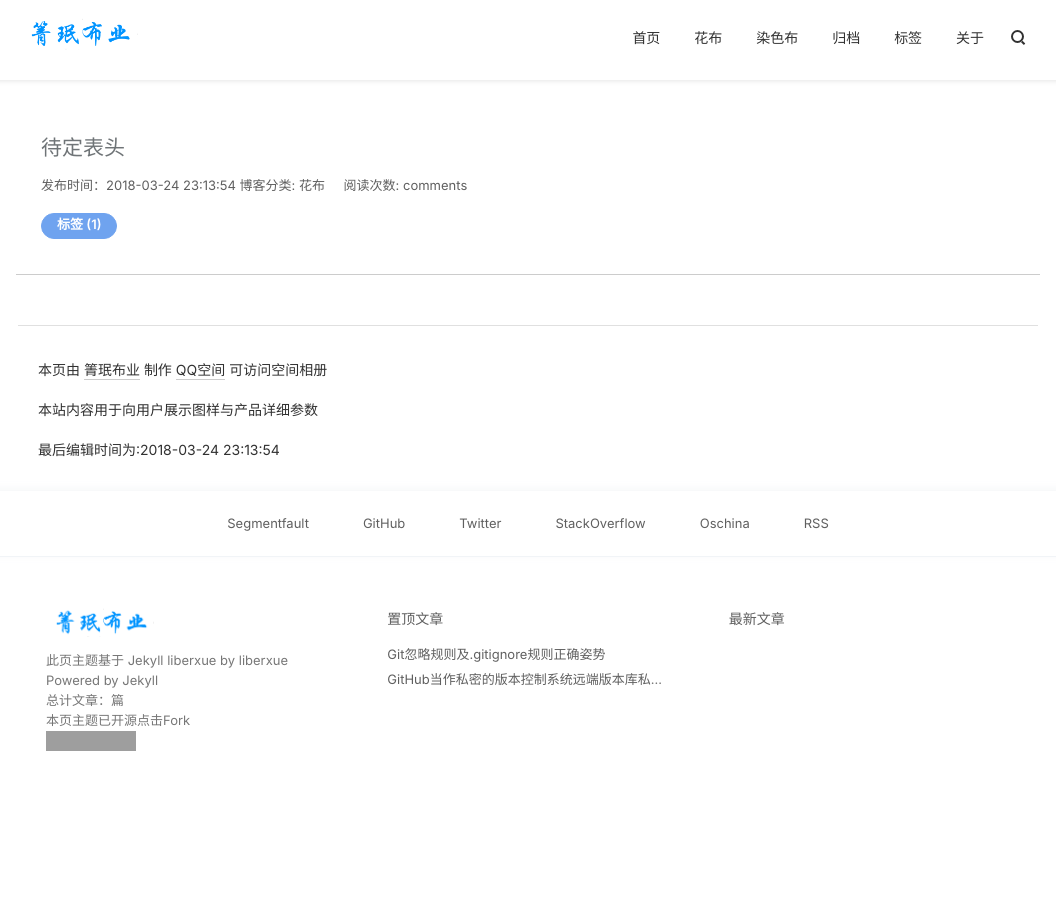
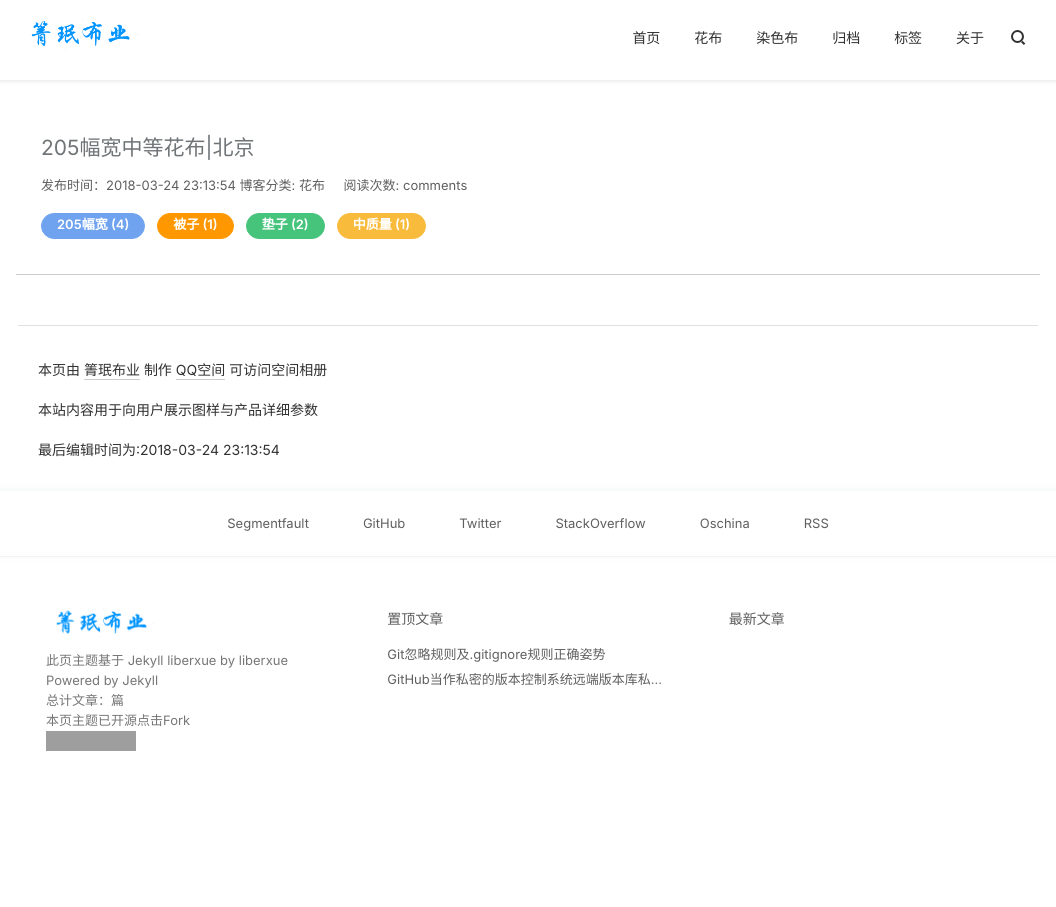
Before and after one commit to winderay/qmby.github.io, a Jekyll site: the page built from _posts/花布/2018-3-23-北京.md, in a window 1280 px wide. Shown: the whole page, without its empty margins (112-1168 px from the left). Built offline with Jekyll 4.4.1, drawn with Linux system fonts in a browser that asks for light colours; nearby versions of some CDN libraries; comment, search, counter and statistics services are not loaded; grey boxes are pictures that could not be loaded.

Commit message:
Update 2018-3-23-北京.md

```diff
--- a/_posts/花布/2018-3-23-北京.md
+++ b/_posts/花布/2018-3-23-北京.md
@@ -2,12 +2,14 @@
 layout: blog
 huabu: true
 background: blue
-background-image: http://ot1cc1u9t.bkt.clouddn.com/17-7-15/48174506.jpg
-title:  "待定表头"
+background-image: http://www.591wx.com/Uploads/image/20161231/20161231102734_91890.jpg
+title:  "205幅宽中等花布|北京"
 date:   2018-03-24 23:13:54
 tags:
-- 标签
--
+- 205幅宽
+- 被子
+- 垫子
+- 中质量
 category: 花布
 
 ---
```
